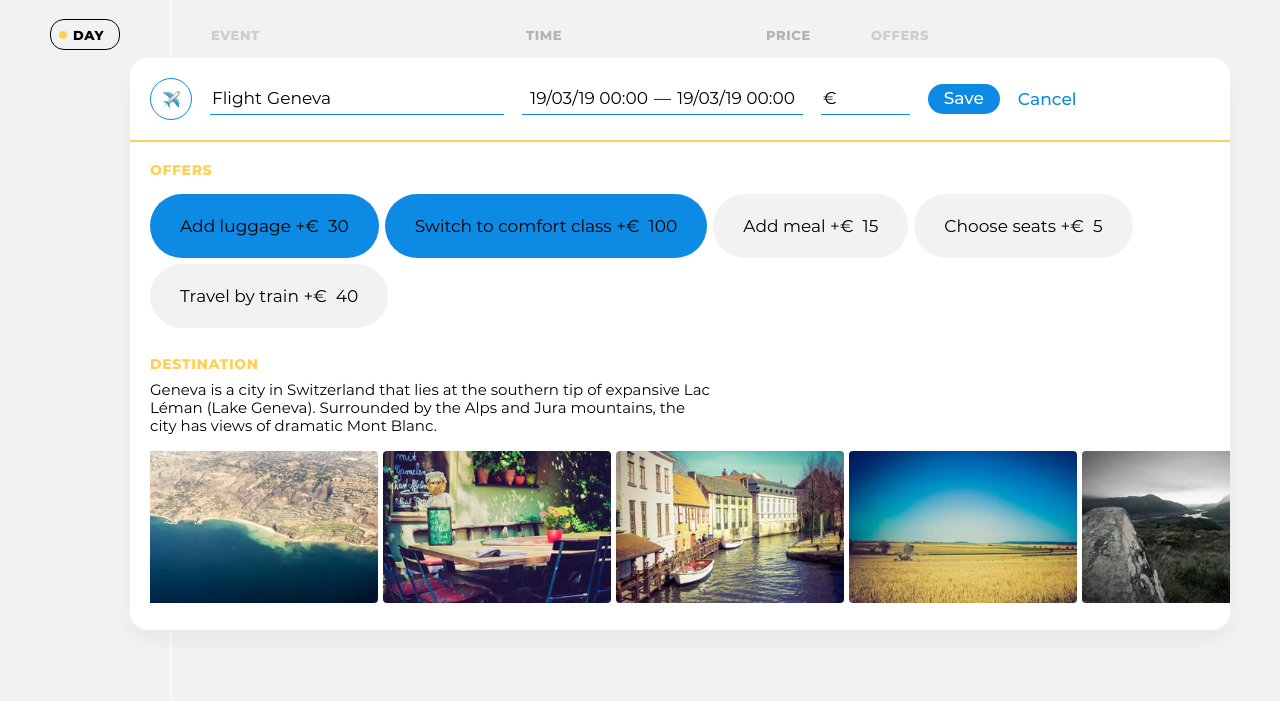
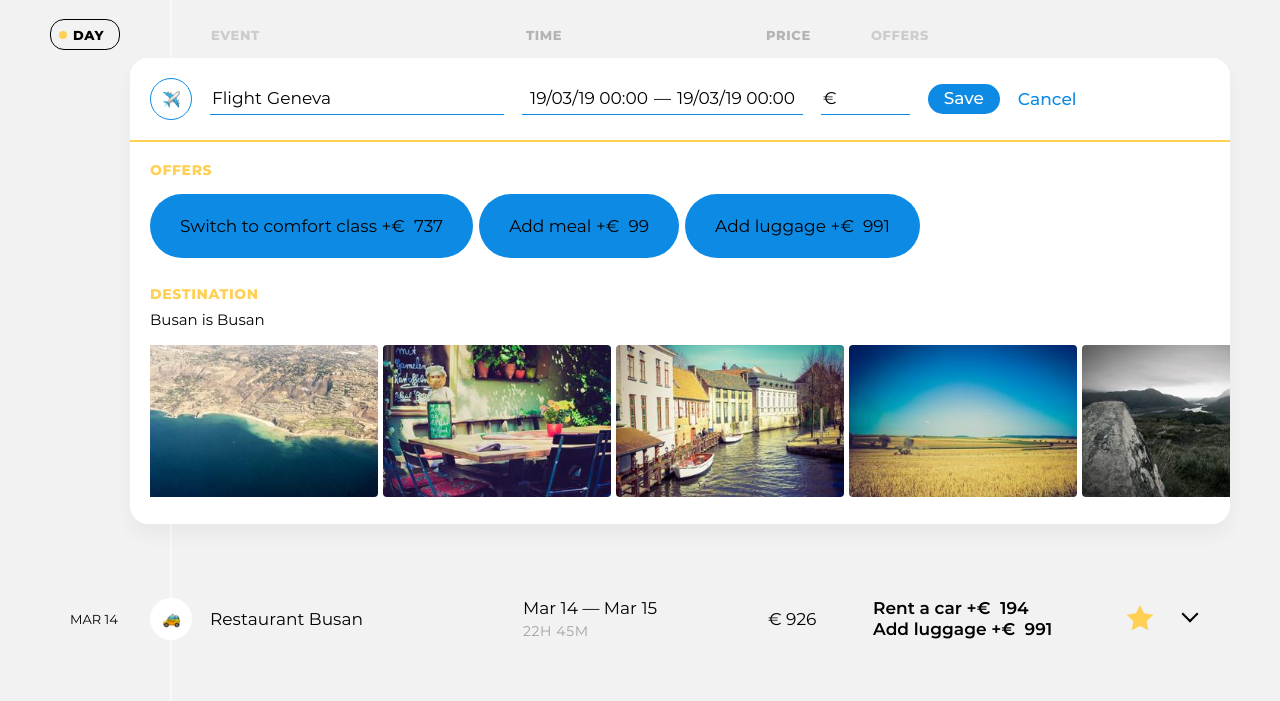
Before and after one commit to htmlacademy-univer-js2/2220485-big-trip-2, a website built with webpack: page public/index.html in a window 1280 px wide. Shown: the part 90-791 px from the top of the page. Built offline with nearby package versions, Linux system fonts and the light colour scheme.

Commit message:
Шаблонизируй это

```diff
--- a/package.json
+++ b/package.json
@@ -21,6 +21,7 @@
     "@babel/preset-env": "7.20.2",
     "babel-loader": "8.2.3",
     "copy-webpack-plugin": "11.0.0",
+    "dayjs": "1.11.7",
     "eslint": "7.32.0",
     "eslint-config-htmlacademy": "5.0.0",
     "webpack": "5.62.1",
--- /dev/null
+++ b/src/consts.js
@@ -0,0 +1,54 @@
+import { getRandomInteger } from './utils.js';
+
+const TYPES = ['Taxi', 'Bus', 'Train', 'Ship', 'Drive', 'Flight', 'Check-in', 'Sightseeing', 'Restaurant'];
+
+const OFFERS = ['Add luggage', 'Switch to comfort class', 'Add meal', 'Rent a car', 'Add breakfast'];
+
+const DESTINATIONS = [
+  {
+    id: 1,
+    description: 'Rome is Rome',
+    name: 'Rome',
+    pictures: [
+      {
+        src: `http://picsum.photos/248/152?r=${getRandomInteger(1,5)}`,
+        description: 'Somewhere in Rome'
+      }
+    ]
+  },
+  {
+    id: 2,
+    description: 'Busan is Busan',
+    name: 'Busan',
+    pictures: [
+      {
+        src: `http://picsum.photos/248/152?r=${getRandomInteger(1,5)}`,
+        description: 'Somewhere in Busan'
+      }
+    ]
+  },
+  {
+    id: 3,
+    description: 'Venice is Venice',
+    name: 'Venice',
+    pictures: [
+      {
+        src: `http://picsum.photos/248/152?r=${getRandomInteger(1,5)}`,
+        description: 'Somewhere in Venice'
+      }
+    ]
+  },
+  {
+    id: 4,
+    description: 'Astana is Astana',
+    name: 'Astana',
+    pictures: [
+      {
+        src: `http://picsum.photos/248/152?r=${getRandomInteger(1,5)}`,
+        description: 'Somewhere in Astana'
+      }
+    ]
+  }
+];
+
+export { TYPES, OFFERS, DESTINATIONS };
--- a/src/main.js
+++ b/src/main.js
@@ -1,17 +1,13 @@
-import TripMenuView from './view/menu-view.js';
-import TripFilterView from './view/trip-filter-view.js';
-import { render } from './render.js';
-import EventsPresenter from './presenter/eventsPresenter.js';
+import MainPresenter from './presenter/main-presenter.js';
 
-const pageHeader = document.querySelector('.page-header');
-const pageMain = document.querySelector('.page-main');
-const menuElement = pageHeader.querySelector('.trip-controls__navigation');
-const filterElement = pageHeader.querySelector('.trip-controls__filters');
-const tripEvents = pageMain.querySelector('.trip-events');
+import TravelPointModel from './model/travel-point-model.js';
 
-render(new TripMenuView(), menuElement);
-render(new TripFilterView(), filterElement);
+const pageHeaderElement = document.querySelector('.page-header');
+const pageMainElement = document.querySelector('.page-main');
+const tripEventsElement = pageMainElement.querySelector('.trip-events');
+const tripControlsElement = pageHeaderElement.querySelector('.trip-controls');
 
-const tripPresenter = new EventsPresenter();
+const travelPointModel = new TravelPointModel();
+const tripPresenter = new MainPresenter(tripEventsElement, tripControlsElement);
 
-tripPresenter.init(tripEvents);
+tripPresenter.init(travelPointModel);
--- /dev/null
+++ b/src/mock/offers.js
@@ -0,0 +1,32 @@
+import { TYPES, OFFERS } from '../consts.js';
+import { getRandomInteger } from '../utils.js';
+
+const generateOffersByType = () => {
+  const offersByTypes = [];
+
+  for (const type of TYPES) {
+    offersByTypes.push({
+      type: type,
+      offers: [...new Set(Array.from({length:getRandomInteger(1, OFFERS.length)}, () => getRandomInteger(1, OFFERS.length-1)))]
+    });
+  }
+  return offersByTypes;
+};
+
+const generateOffersArray = () => {
+  const offers = [];
+
+  for (let i = 0; i < OFFERS.length; i++) {
+    offers.push({
+      id: i + 1,
+      title: OFFERS[i],
+      price: getRandomInteger(1,1000),
+    });
+  }
+  return offers;
+};
+
+const offersArray = generateOffersArray();
+const offersByType = generateOffersByType();
+
+export { offersArray, offersByType };
--- /dev/null
+++ b/src/mock/travel-point.js
@@ -0,0 +1,27 @@
+import { getRandomInteger } from '../utils.js';
+import dayjs from 'dayjs';
+import { TYPES, DESTINATIONS } from '../consts.js';
+import { offersArray } from './offers.js';
+
+const generateType = () => {
+  const randomIndex = getRandomInteger(0, TYPES.length - 1);
+
+  return TYPES[randomIndex];
+};
+
+const generatePrice = () => getRandomInteger(10,1000);
+
+export const generateTravelPoint = () => {
+  const start = dayjs().add(getRandomInteger(-1, 0),'day').add(getRandomInteger(-11, 0),'hour').add(getRandomInteger(-30, 0), 'minute');
+  const end = dayjs().add(getRandomInteger(0, 1),'day').add(getRandomInteger(0, 11),'hour').add(getRandomInteger(0, 30), 'minute');
+
+  return {
+    basePrice: generatePrice(),
+    isFavorite: Boolean(getRandomInteger(0,1)),
+    type: generateType(),
+    dateFrom: start,
+    dateTo: end,
+    offers: [...new Set(Array.from({length: getRandomInteger(0, offersArray.length) }, () => getRandomInteger(1, offersArray.length - 1)))],
+    destination: getRandomInteger(1, DESTINATIONS.length),
+  };
+};
--- /dev/null
+++ b/src/model/travel-point-model.js
@@ -0,0 +1,7 @@
+import { generateTravelPoint } from "../mock/travel-point";
+
+export default class TravelPointsModel {
+  points = Array.from({length: 5}, generateTravelPoint);
+
+  getTravelPoints = () => this.points;
+}
--- a/src/presenter/eventsPresenter.js
+++ /dev/null
@@ -1,21 +0,0 @@
-import TripEditView from '../view/trip-edit-view.js';
-import TripEventsListView from '../view/events-list-view.js';
-import TripSortView from '../view/trip-sort-view.js';
-import TripEventView from '../view/trip-event-view.js';
-import { render } from '../render.js';
-
-export default class EventsPresenter {
-  init (tripEventsContainer) {
-    this.tripEventsContainer = tripEventsContainer;
-
-    render(new TripSortView(), this.tripEventsContainer);
-    render(new TripEventsListView(), this.tripEventsContainer);
-
-    const eventsList = tripEventsContainer.querySelector('.trip-events__list');
-    render(new TripEditView(), eventsList);
-
-    for (let i = 0; i < 3; i++) {
-      render(new TripEventView, eventsList);
-    }
-  }
-}
--- /dev/null
+++ b/src/presenter/main-presenter.js
@@ -0,0 +1,32 @@
+import TripEditView from '../view/trip-edit-view.js';
+import TripEventsListView from '../view/events-list-view.js';
+import TripSortView from '../view/trip-sort-view.js';
+import TripEventView from '../view/trip-event-view.js';
+import TripMenuView from '../view/menu-view.js';
+import TripFilterView from '../view/trip-filter-view.js';
+import { render } from '../render.js';
+
+export default class MainPresenter {
+  constructor(tripEventsElement,tripControlsElement) {
+    this.tripEventsContainer = tripEventsElement;
+    this.tripControlsContainer = tripControlsElement;
+  }
+
+  init (travelPointModel) {
+    this.travelPointModel = travelPointModel;
+    this.boardTravelPointModel = [...this.travelPointModel.getTravelPoints()];
+
+    render(new TripMenuView(), this.tripControlsContainer);
+    render(new TripFilterView(), this.tripControlsContainer);
+
+    render(new TripSortView(), this.tripEventsContainer);
+    render(new TripEventsListView(), this.tripEventsContainer);
+
+    const eventsList = this.tripEventsContainer.querySelector('.trip-events__list');
+    render(new TripEditView(this.boardTravelPointModel[0]), eventsList);
+
+    for (let i = 0; i < this.boardTravelPointModel.length; i++) {
+      render(new TripEventView(this.boardTravelPointModel[i]), eventsList);
+    }
+  }
+}
--- a/src/render.js
+++ b/src/render.js
@@ -1,8 +1,8 @@
 const RenderPosition = {
-  BEFOREBEGIN: 'beforebegin',
-  AFTERBEGIN: 'afterbegin',
-  BEFOREEND: 'beforeend',
-  AFTEREND: 'afterend',
+  BEFOREBEGIN: 'beforeBegin',
+  AFTERBEGIN: 'afterBegin',
+  BEFOREEND: 'beforeEnd',
+  AFTEREND: 'afterEnd',
 };
 
 const createElement = (template) => {
--- /dev/null
+++ b/src/utils.js
@@ -0,0 +1,23 @@
+import dayjs from 'dayjs';
+
+export const getRandomInteger = (a = 0, b = 1) => {
+  const lower = Math.ceil(Math.min(a, b));
+  const upper = Math.floor(Math.max(a, b));
+  return Math.floor(lower + Math.random() * (upper - lower + 1));
+};
+
+export const duration = (dateFrom, dateTo) => {
+  const start = dayjs(dateFrom);
+  const end = dayjs(dateTo);
+  const difference = end.diff(start, 'minute');
+
+  const days = Math.floor(difference / 1440);
+  const restHours = Math.floor((difference - days * 1440) / 60);
+  const restMinutes = difference - (days * 1440 + restHours * 60);
+
+  const daysOutput = (days) ? `${days}D` : '';
+  const hoursOutput = (restHours) ? `${restHours}H` : '';
+  const minutesOutput = (restMinutes) ? `${restMinutes}M` : '';
+
+  return `${daysOutput} ${hoursOutput} ${minutesOutput}`;
+};
--- a/src/view/events-list-view.js
+++ b/src/view/events-list-view.js
@@ -1,10 +1,10 @@
 import { createElement } from '../render.js';
 
 const createTripEventsListTemplate = () =>
-  '<ul class="trip-events__list">\
-  </ul>';
+  '<ul class="trip-events__list"></ul>';
 
 export default class TripEventsListView {
+
   getTemplate() {
     return createTripEventsListTemplate();
   }
--- a/src/view/trip-edit-view.js
+++ b/src/view/trip-edit-view.js
@@ -1,6 +1,41 @@
 import { createElement } from '../render.js';
+import { offersByType, offersArray } from '../mock/offers.js';
+import { DESTINATIONS } from '../consts.js';
 
-const createTripEditTemplate = () => `<li class="trip-events__item">
+const createAvailableOffersTemplate = (offers, event) => {
+  const availableOffers = offersByType.find((el) => (el.type === event)).offers;
+
+  let offerOptions = '';
+
+  for (const offerId of availableOffers) {
+    for (const offer of offers) {
+      if (offerId === offer.id) {
+        offerOptions = offerOptions.concat(`<div class="event__offer-selector">
+                        <input class="event__offer-checkbox  visually-hidden" id="event-offer-${offer.title.split(' ').pop()}-1" type="checkbox" name="event-offer-${offer.title.split(' ').pop()}" checked>
+                        <label class="event__offer-label" for="event-offer-${offer.title.split(' ').pop()}-1">
+                          <span class="event__offer-title">${offer.title}</span>
+                          &plus;&euro;&nbsp;
+                          <span class="event__offer-price">${offer.price}</span>
+                        </label>
+                      </div>`);
+      }
+    }
+  }
+  return offerOptions;
+};
+
+const createDestinationsOptionsTemplate = (destinations) =>
+  destinations.reduce((result, destination) =>
+    result.concat(`<option value="${destination.name}"></option>\n`), '');
+
+const createDestinationDescriptionTemplate = (destinations, name) => destinations.find((el) => el.name === name).description;
+
+const createTripEditTemplate = (point) => {
+  const { destination, type } = point;
+  const name = DESTINATIONS.find((el) => el.id === destination).name;
+
+
+  return (`<li class="trip-events__item">
   <form class="event event--edit" action="#" method="post">
     <header class="event__header">
       <div class="event__type-wrapper">
@@ -68,9 +103,7 @@ const createTripEditTemplate = () => `<li class="trip-events__item">
         </label>
         <input class="event__input  event__input--destination" id="event-destination-1" type="text" name="event-destination" value="Geneva" list="destination-list-1">
         <datalist id="destination-list-1">
-        <option value="Amsterdam"></option>
-        <option value="Geneva"></option>
-        <option value="Chamonix"></option>
+          ${createDestinationsOptionsTemplate(DESTINATIONS)}
         </datalist>
       </div>
 
@@ -98,56 +131,12 @@ const createTripEditTemplate = () => `<li class="trip-events__item">
         <h3 class="event__section-title  event__section-title--offers">Offers</h3>
 
         <div class="event__available-offers">
-        <div class="event__offer-selector">
-          <input class="event__offer-checkbox  visually-hidden" id="event-offer-luggage-1" type="checkbox" name="event-offer-luggage" checked>
-          <label class="event__offer-label" for="event-offer-luggage-1">
-            <span class="event__offer-title">Add luggage</span>
-            &plus;&euro;&nbsp;
-            <span class="event__offer-price">30</span>
-          </label>
-        </div>
-
-        <div class="event__offer-selector">
-          <input class="event__offer-checkbox  visually-hidden" id="event-offer-comfort-1" type="checkbox" name="event-offer-comfort" checked>
-          <label class="event__offer-label" for="event-offer-comfort-1">
-            <span class="event__offer-title">Switch to comfort class</span>
-            &plus;&euro;&nbsp;
-            <span class="event__offer-price">100</span>
-          </label>
-        </div>
-
-        <div class="event__offer-selector">
-          <input class="event__offer-checkbox  visually-hidden" id="event-offer-meal-1" type="checkbox" name="event-offer-meal">
-          <label class="event__offer-label" for="event-offer-meal-1">
-            <span class="event__offer-title">Add meal</span>
-            &plus;&euro;&nbsp;
-            <span class="event__offer-price">15</span>
-          </label>
-        </div>
-
-        <div class="event__offer-selector">
-          <input class="event__offer-checkbox  visually-hidden" id="event-offer-seats-1" type="checkbox" name="event-offer-seats">
-          <label class="event__offer-label" for="event-offer-seats-1">
-            <span class="event__offer-title">Choose seats</span>
-            &plus;&euro;&nbsp;
-            <span class="event__offer-price">5</span>
-          </label>
-        </div>
-
-        <div class="event__offer-selector">
-          <input class="event__offer-checkbox  visually-hidden" id="event-offer-train-1" type="checkbox" name="event-offer-train">
-          <label class="event__offer-label" for="event-offer-train-1">
-            <span class="event__offer-title">Travel by train</span>
-            &plus;&euro;&nbsp;
-            <span class="event__offer-price">40</span>
-          </label>
-        </div>
+          ${createAvailableOffersTemplate(offersArray, type)}
         </div>
       </section>
-
       <section class="event__section  event__section--destination">
         <h3 class="event__section-title  event__section-title--destination">Destination</h3>
-      <p class="event__destination-description">Geneva is a city in Switzerland that lies at the southern tip of expansive Lac Léman (Lake Geneva). Surrounded by the Alps and Jura mountains, the city has views of dramatic Mont Blanc.</p>
+        <p class="event__destination-description">${createDestinationDescriptionTemplate(DESTINATIONS, name)}</p>
 
         <div class="event__photos-container">
           <div class="event__photos-tape">
@@ -161,11 +150,16 @@ const createTripEditTemplate = () => `<li class="trip-events__item">
       </section>
     </section>
   </form>
-</li>`;
+</li>`);
+};
 
 export default class TripEditView {
+  constructor(point) {
+    this.point = point;
+  }
+
   getTemplate() {
-    return createTripEditTemplate();
+    return createTripEditTemplate(this.point);
   }
 
   getElement() {
--- a/src/view/trip-event-view.js
+++ b/src/view/trip-event-view.js
@@ -1,32 +1,63 @@
 import { createElement } from '../render.js';
+import dayjs from 'dayjs';
+import { duration } from '../utils.js';
+import { offersArray } from '../mock/offers.js';
+import { DESTINATIONS } from '../consts.js';
 
-const createTripEventTemplate = () => `<li class="trip-events__item">
+const createOfferTemplate = (offers) =>
+  offers.reduce((result, offer) => {
+    const offerInformation = offersArray.find((el) => el.id === offer);
+    return result.concat(
+      `<li class="event__offer">
+        <span class="event__offer-title">${offerInformation.title}</span>
+        &plus;&euro;&nbsp;
+        <span class="event__offer-price">${offerInformation.price}</span>
+      </li>`);
+  }, '');
+
+
+const createOffersListTemplate = (offers) =>
+  offers.length > 0  ?
+    `<ul class="event__selected-offers">${createOfferTemplate(offers)}</ul>`
+    : '';
+
+const createTripEventTemplate = (travelPoint) => {
+  const {basePrice, isFavorite, type, dateFrom, dateTo, offers, destination} = travelPoint;
+
+  const startDay = dayjs(dateFrom).format('MMM D');
+  const endDay = dayjs(dateTo).format('MMM D');
+  const startDate = dayjs(dateFrom).format('YYYY-MM-DD');
+  const startTime = dayjs(dateFrom).format('HH:mm');
+  const endTime = dayjs(dateTo).format('HH:mm');
+  const startDayWithTime = dayjs(dateFrom).format('YYYY-MM-DD HH:mm');
+  const endDayWithTime = dayjs(dateTo).format('YYYY-MM-DDT HH:mm');
+
+  const rightStartDate = (startDay === endDay) ? startTime : startDay;
+  const rightEndDate = (startDay === endDay) ? endTime : endDay;
+
+  const name = DESTINATIONS.find((item) => (item.id === destination)).name;
+  const eventDuration = duration(dateFrom, dateTo);
+
+  return (`<li class="trip-events__item">
     <div class="event">
-  <time class="event__date" datetime="2019-03-18">MAR 18</time>
-  <div class="event__type">
+    <time class="event__date" datetime="${startDate}">${startDay}</time>  <div class="event__type">
         <img class="event__type-icon" width="42" height="42" src="img/icons/taxi.png" alt="Event type icon">
       </div>
-  <h3 class="event__title">Taxi Amsterdam</h3>
+      <h3 class="event__title">${type} ${name}</h3>
       <div class="event__schedule">
         <p class="event__time">
-      <time class="event__start-time" datetime="2019-03-18T10:30">10:30</time>
+          <time class="event__start-time" datetime="${startDayWithTime}">${rightStartDate}</time>
           &mdash;
-      <time class="event__end-time" datetime="2019-03-18T11:00">11:00</time>
+          <time class="event__end-time" datetime="${endDayWithTime}">${rightEndDate}</time>
         </p>
-    <p class="event__duration">30M</p>
+        <p class="event__duration">${eventDuration}</p>
       </div>
       <p class="event__price">
-    &euro;&nbsp;<span class="event__price-value">20</span>
+        &euro;&nbsp;<span class="event__price-value">${basePrice}</span>
       </p>
       <h4 class="visually-hidden">Offers:</h4>
-  <ul class="event__selected-offers">
-    <li class="event__offer">
-      <span class="event__offer-title">Order Uber</span>
-      &plus;&euro;&nbsp;
-      <span class="event__offer-price">20</span>
-    </li>
-  </ul>
-  <button class="event__favorite-btn event__favorite-btn--active" type="button">
+      ${createOffersListTemplate(offers)}
+      <button class="event__favorite-btn ${isFavorite ? 'event__favorite-btn--active' : ''} " type="button">
         <span class="visually-hidden">Add to favorite</span>
         <svg class="event__favorite-icon" width="28" height="28" viewBox="0 0 28 28">
           <path d="M14 21l-8.22899 4.3262 1.57159-9.1631L.685209 9.67376 9.8855 8.33688 14 0l4.1145 8.33688 9.2003 1.33688-6.6574 6.48934 1.5716 9.1631L14 21z"/>
@@ -36,11 +67,16 @@ const createTripEventTemplate = () => `<li class="trip-events__item">
         <span class="visually-hidden">Open event</span>
       </button>
     </div>
-</li>`;
+    </li>`);
+};
 
 export default class TripEventView {
+  constructor(point) {
+    this.point = point;
+  }
+
   getTemplate() {
-    return createTripEventTemplate();
+    return createTripEventTemplate(this.point);
   }
 
   getElement() {
```
Also changed, not shown: markup/add-new-point.html (+0 -1 lines), 1 other file. Lines whose indentation alone changed are shown as unchanged.
